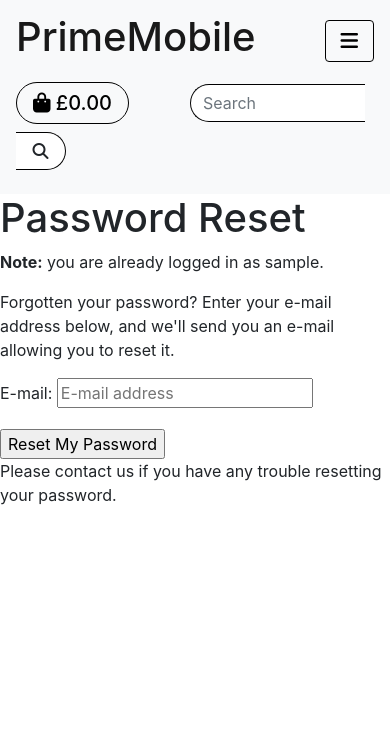
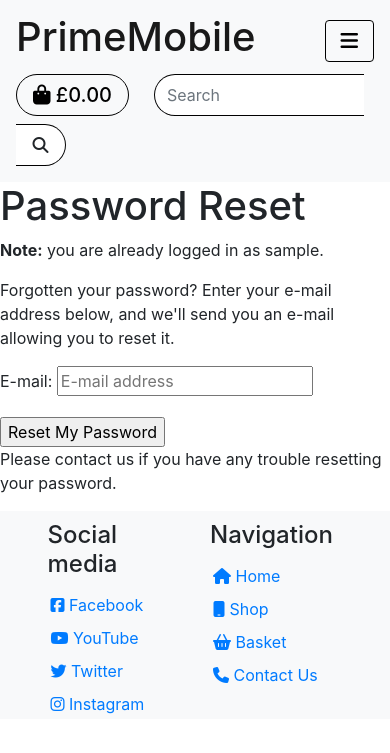
Before and after one commit to luke2533/prime_mobile, a Django app: page /accounts/password/reset/ in a window 390 px wide. Shown: the top 753 px of the page. Run offline with Django 3.2, Linux system fonts and the light colour scheme; the visitor is signed in with stand-in values (Sample User, id 1); some libraries are stand-ins or nearby versions.

Commit message:
Responsive footer and nav-bar

```diff
--- a/static/css/base.css
+++ b/static/css/base.css
@@ -12,13 +12,14 @@
 }
 
 .total-bag {
-    margin-right: 61px;
+    margin-right: 25px;
     border: 1px solid black;
     border-radius: 45px;
 }
 
 .search-bar {
-    width: 175px;
+    width: 210px;
+    height: 42px;
     border: 1px solid black;
     border-right: none;
     margin-right: 0px!important;
@@ -27,6 +28,7 @@
 
 .search-submit {
     width: 50px;
+    height: 42px;
     background-color: #fff;
     border: 1px solid black;
     border-left: none;
@@ -36,3 +38,48 @@
 .text-black {
     color: black!important;
 }
+
+.footer-link {
+    display: block;
+    font-size: 1.2em;
+    padding: 3px;
+    margin-top: 3px;
+}
+
+.footer{
+    background-color: #f8f9fa!important;
+}
+
+
+@media (min-width: 1024px) {
+    .btn-link{
+        border: 1px solid black;
+        border-radius: 45px;
+        margin: 2px;
+        padding: 5px;
+        max-width: 100px;
+        text-align: center;
+    }
+
+}
+
+@media (min-width: 992px) {
+
+}
+
+@media (max-width: 991px) {
+
+}
+
+@media (max-width: 426px) {
+    .footer-mobile {
+        font-size: 1.5em;
+        display: inline-block;
+        margin-top: 10px;
+    }
+    .footer-mobile-link {
+        font-size: 1em;
+        display: block;
+
+    }
+}
--- a/templates/base.html
+++ b/templates/base.html
@@ -39,7 +39,7 @@
                 <div class="collapse navbar-collapse" id="nav-menu">
                     <ul class="navbar-nav mr-auto">
                         <li class="nav-item dropdown">
-                            <a class="nav-link dropdown-toggle text-black" href="#" id="navbarDropdown" role="button" data-toggle="dropdown" aria-expanded="false">
+                            <a class="nav-link dropdown-toggle text-black btn-link" href="#" id="navbarDropdown" role="button" data-toggle="dropdown" aria-expanded="false">
                                 Shop
                             </a>
                             <div class="dropdown-menu" aria-labelledby="navbarDropdown">
@@ -49,21 +49,35 @@
                             </div>
                         </li>
                         <li class="nav-item">
-                            <a class="nav-link text-black" href="#">Contact Us</a>
+                            <a class="nav-link text-black btn-link" href="#">Contact Us</a>
                         </li>
-                        <li class="nav-item">
-                            <a class="nav-link text-black" href="#">Log in</a>
-                        </li>
+                        {% if request.user.is_authenticated %}
+                            {% if request.user.is_superuser %}
+                            <!-- If user is admin -->
+                                <li class="nav-item">
+                                    <a class="nav-link text-black btn-link" href="#">Admin</a>
+                                </li>
+                            {% endif %}
+                            <!-- If user is signed in -->
+                            <li class="nav-item">
+                                <a class="nav-link text-black btn-link" href="#">Log out</a>
+                            </li>
+                        {% else %}
+                            <!-- If user isn't signed in -->
+                            <li class="nav-item">
+                                <a class="nav-link text-black btn-link" href="#">Log in</a>
+                            </li>
+                            <li class="nav-item">
+                                <a class="nav-link text-black btn-link" href="#">Sign up</a>
+                            </li>
+                        {% endif %}
 
-                        <li class="nav-item">
-                            <a class="nav-link text-black" href="#">Sign up</a>
-                        </li>
                     </ul>
                 </div>
                 <div>
                     <!-- Taken from django mini project -->
 
-                    <form class="form-inline my-2 my-lg-0">
+                    <form class="form-inline">
                         <a class="{% if grand_total %}text-info font-weight-bold{% else %}text-black total-bag{% endif %} nav-link" href="">
                             <div class="text-center text-black">
                                 <!-- <div><i class="fas fa-shopping-bag fa-lg"></i></div> -->
@@ -99,6 +113,26 @@
         {% block postloadjs %}
         {% endblock %}
 
-        <footer></footer>
+        <footer>
+            <div class="container-fluid">
+                <div class="row justify-content-center footer">
+                    <div class="col-5">
+                        <h2 class="footer-mobile">Social media</h2>
+                        <a href="https://facebook.com" target="_blank" class="footer-link footer-mobile-link"><i class="fab fa-facebook-square"></i> Facebook</a>
+                        <a href="https://youtube.com" target="_blank" class="footer-link footer-mobile-link"><i class="fab fa-youtube"></i> YouTube</a>
+                        <a href="https://twitter.com" target="_blank" class="footer-link footer-mobile-link"><i class="fab fa-twitter"></i> Twitter</a>
+                        <a href="https://instagram.com" target="_blank" class="footer-link footer-mobile-link"><i class="fab fa-instagram"></i> Instagram</a>
+                    </div>
+
+                    <div class="col-5">
+                        <h2 class="footer-mobile">Navigation</h2>
+                        <a href="" class="footer-link footer-mobile-link"><i class="fas fa-home"></i> Home</a>
+                        <a href="" class="footer-link footer-mobile-link"><i class="fas fa-mobile"></i> Shop</a>
+                        <a href="" class="footer-link footer-mobile-link"><i class="fas fa-shopping-basket"></i> Basket</a>
+                        <a href="" class="footer-link footer-mobile-link"><i class="fas fa-phone"></i> Contact Us</a>
+                    </div>
+                </div>
+            </div>
+        </footer>
     </body>
 </html>
```
Also changed, not shown: README.md.
